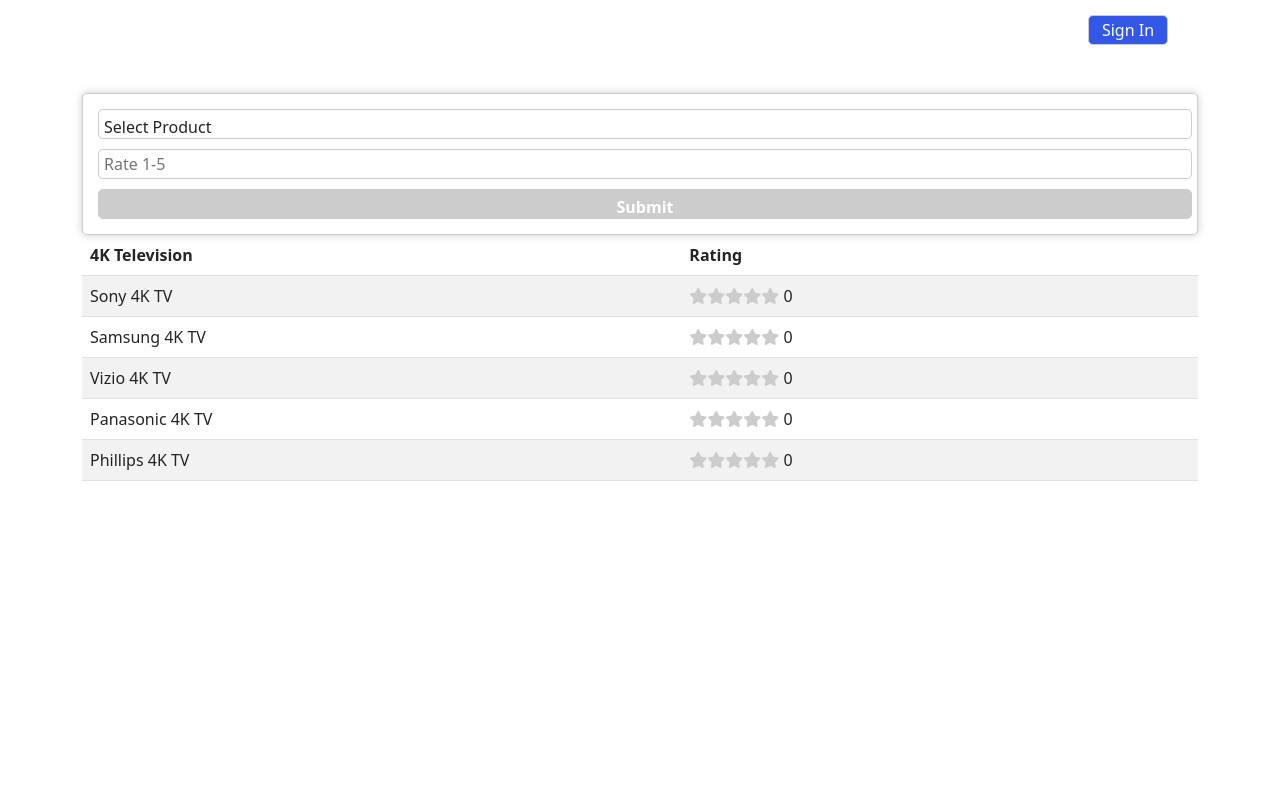
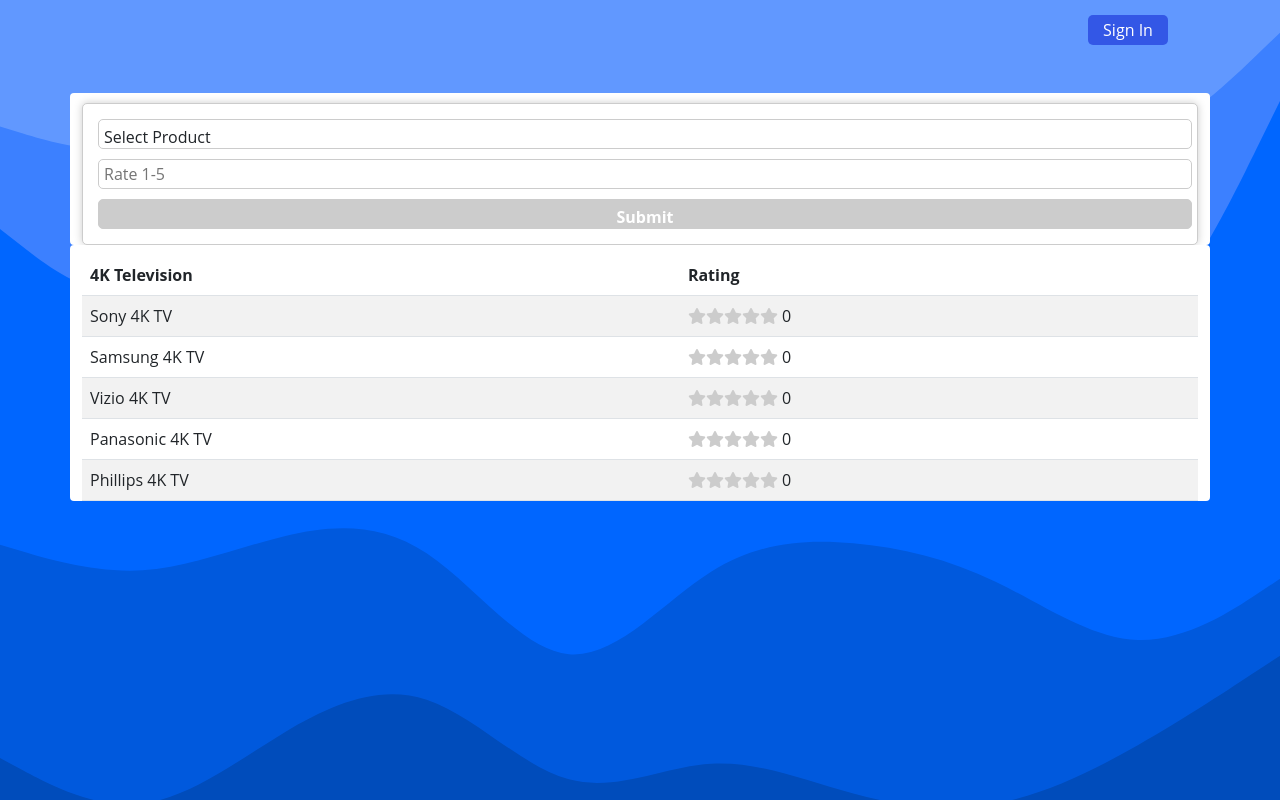
Before and after one commit to princechauhan23/starRating, a plain HTML site: page index.html in a window 1280 px wide. Drawn offline with nearby package versions, Linux system fonts and the light colour scheme; no server answers.

Commit message:
bg change

```diff
--- a/index.html
+++ b/index.html
@@ -25,7 +25,7 @@
             <input id="submit-btn" type="submit">
         </form>
     </div>
-    <div class="container">
+    <div class="container" id="contain">
         <table class="table table-striped">
             <thead>
                 <tr>
--- a/main.css
+++ b/main.css
@@ -1,9 +1,18 @@
+body {
+  margin: 0;
+  padding: 0;
+  font-family: "Open Sans", sans-serif;
+  background-image: url("./bkg.svg");
+  background-size: cover;
+  background-attachment: fixed;
+}
+
 #sign {
   height: 30px;
   width: 80px;
   margin: 0 auto;
   background-color: #3357e6;
-  border: 1px solid #ccc;
+  border: 0;
   border-radius: 5px;
   margin-left: 85%;
   margin-top: 15px;
@@ -11,11 +20,7 @@
   visibility: hidden;
 }
 /* #form-container{
-    width: 100%;
-    height: auto;
-    margin-top: 20px;
-    display: flex;
-    justify-content: center;
+
 } */
 #input-form {
   width: 100%;
@@ -25,6 +30,11 @@
   border-radius: 5px;
   padding: 10px;
   box-shadow: 0 0 8px #ccc;
+}
+.container {
+  background-color: #fff;
+  padding-top: 10px;
+  border-radius: 4px;
 }
 
 #select-Item {
```
Also changed, not shown: bkg.svg (added).
